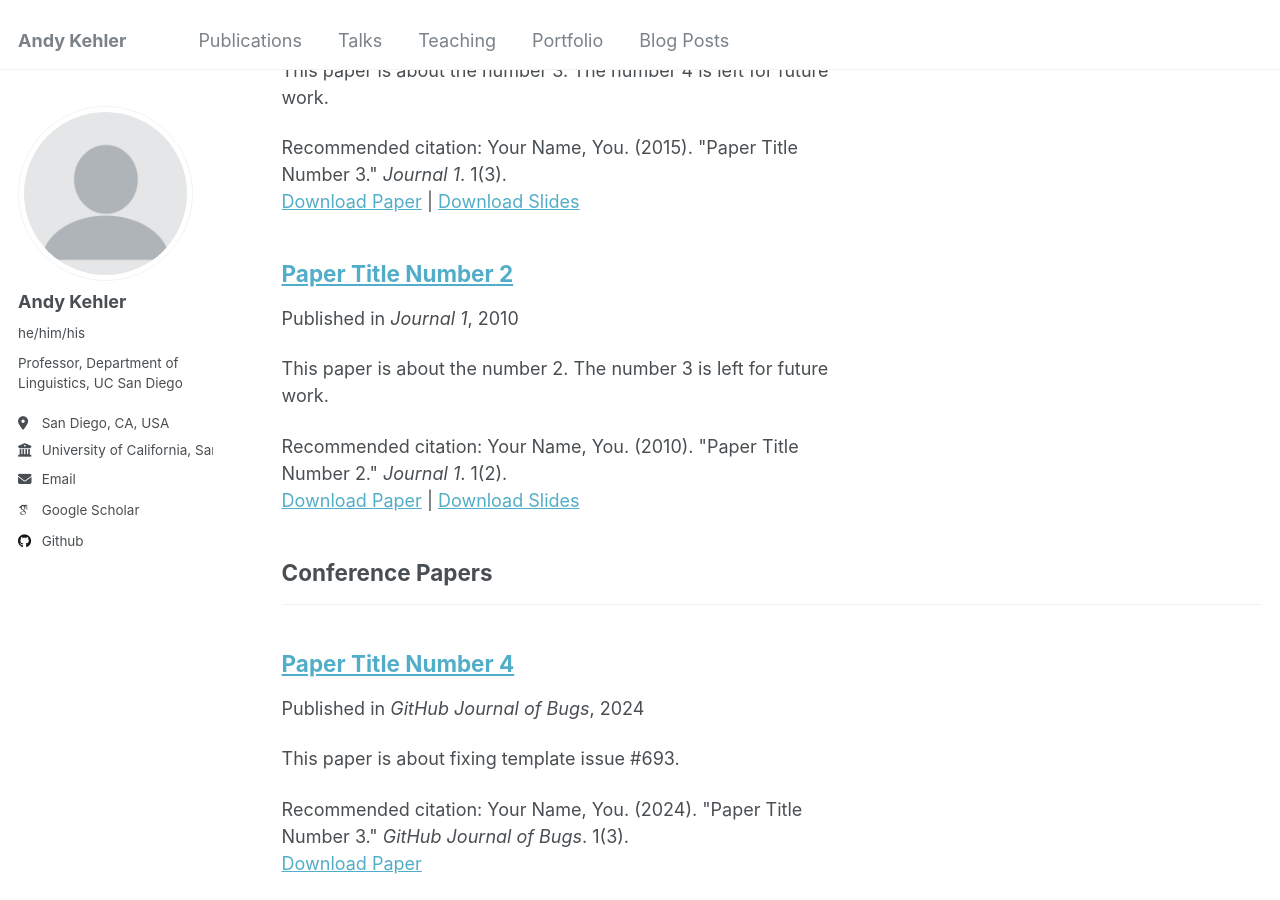
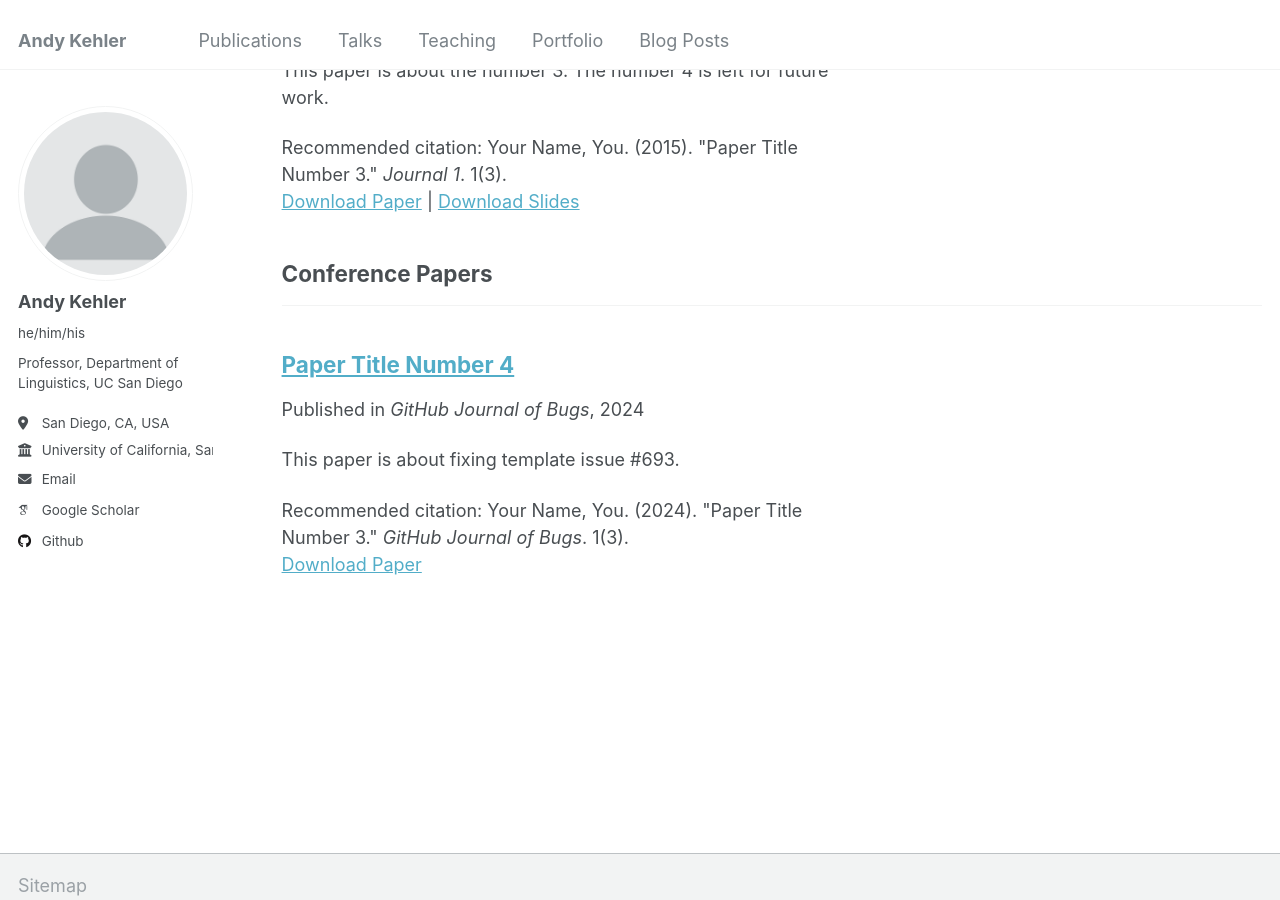
Before and after one commit to akehler/akehler.github.io, a Jekyll site: the page built from _pages/publications.html, in a window 1280 px wide and 900 px high, scrolled down 350 px. Built offline with Jekyll 4.4.1, drawn with Linux system fonts in a browser that asks for light colours; some web fonts are replaced; a file with an impossible date is left out.

Commit message:
Update 2010-10-01-paper-title-number-2.md

```diff
--- a/_publications/2010-10-01-paper-title-number-2.md
+++ b/_publications/2010-10-01-paper-title-number-2.md
@@ -1,14 +1,6 @@
----
-title: "Paper Title Number 2"
-collection: publications
-category: manuscripts
-permalink: /publication/2010-10-01-paper-title-number-2
-excerpt: 'This paper is about the number 2. The number 3 is left for future work.'
-date: 2010-10-01
-venue: 'Journal 1'
-slidesurl: 'http://academicpages.github.io/files/slides2.pdf'
-paperurl: 'http://academicpages.github.io/files/paper2.pdf'
-citation: 'Your Name, You. (2010). &quot;Paper Title Number 2.&quot; <i>Journal 1</i>. 1(2).'
----
-
-The contents above will be part of a list of publications, if the user clicks the link for the publication than the contents of section will be rendered as a full page, allowing you to provide more information about the paper for the reader. When publications are displayed as a single page, the contents of the above "citation" field will automatically be included below this section in a smaller font.
+Andrew
+Kehler. <a
+href=http://csli-publications.stanford.edu/site/1575862166.html><strong><font color="#3C271C">Coherence,
+Reference, and the Theory of Grammar</strong></font></a>, CSLI
+Publications, 2002.  (<a
+href=http://www.amazon.com/exec/obidos/ASIN/1575862166/qid=1012429713/sr=12-1/102-6901625-5880126>Available at Amazon.Com</a>)
```
